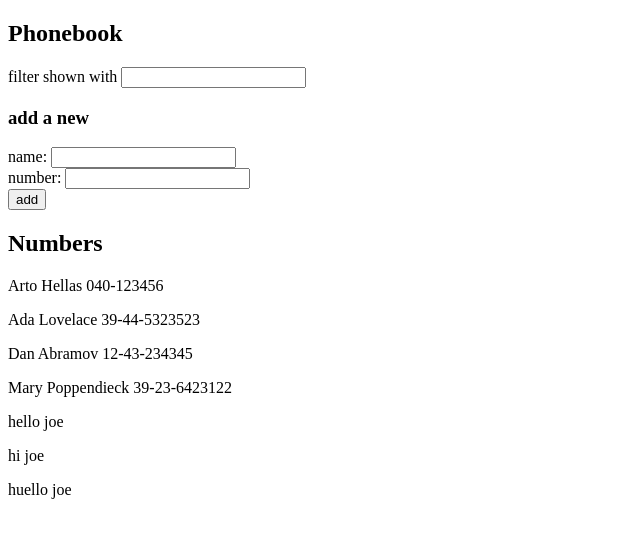
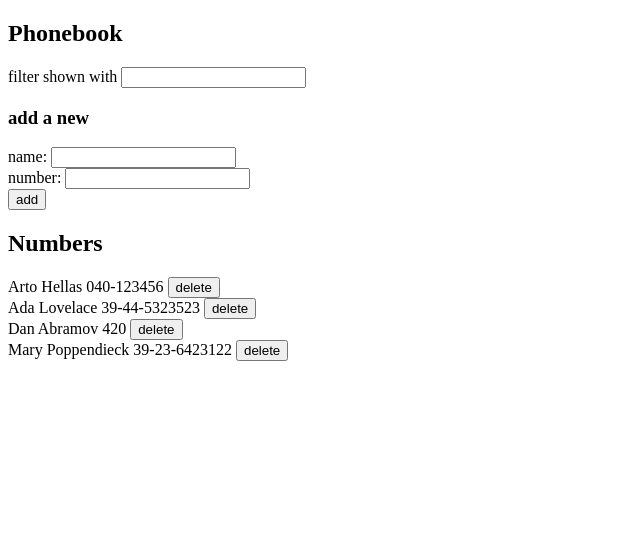
Before and after one commit to peizheg/part2, a React (Create React App) app in the folder phonebook/: page / in a window 1280 px wide. Shown: the top 538 px of the page, without its empty margins (0-640 px from the left). Built offline with nearby package versions, Linux system fonts and the light colour scheme; data requests are answered from the project's data file.

Commit message:
part 2-15

```diff
--- a/phonebook/db.json
+++ b/phonebook/db.json
@@ -12,28 +12,13 @@
     },
     {
       "name": "Dan Abramov",
-      "number": "12-43-234345",
+      "number": "420",
       "id": 3
     },
     {
       "name": "Mary Poppendieck",
       "number": "39-23-6423122",
       "id": 4
-    },
-    {
-      "name": "hello",
-      "number": "joe",
-      "id": 5
-    },
-    {
-      "name": "hi",
-      "number": "joe",
-      "id": 6
-    },
-    {
-      "name": "huello",
-      "number": "joe",
-      "id": 7
     }
   ]
 }
--- a/phonebook/src/App.js
+++ b/phonebook/src/App.js
@@ -35,7 +35,7 @@ const App = () => {
       />
 
       <h2>Numbers</h2>
-      <Persons persons={persons} filtered={filtered} />
+      <Persons persons={persons} filtered={filtered} setPersons={setPersons}/>
     </div>
   )
 }
--- a/phonebook/src/components/PersonForm.js
+++ b/phonebook/src/components/PersonForm.js
@@ -21,7 +21,16 @@ const PersonForm = ({
     event.preventDefault()
 
     if (persons.find(person => person.name === newName)) {
-      alert(`${newName} is already added to phonebook`)
+      if (window.confirm(`${newName} is already added to phonebook, replace the old number with a new one?`)) {
+        const oldPerson = persons.find(person => person.name === newName)
+        const newPerson = { ...oldPerson, 'number': newNumber}
+
+        PersonServices
+          .update(newPerson.id, newPerson)
+          .then(returnedPerson => setPersons(persons.map(person => {
+            return person.name === newName ? returnedPerson : person
+          })))
+      }
 
     } else {
       const newPerson = {
@@ -30,7 +39,7 @@ const PersonForm = ({
       }
 
       PersonServices
-        .addPerson(newPerson)
+        .create(newPerson)
         .then(response => setPersons(persons.concat(response)))
     }
 
--- a/phonebook/src/components/Persons.js
+++ b/phonebook/src/components/Persons.js
@@ -1,9 +1,23 @@
-const Persons = ({ persons, filtered }) => {
+import PersonServices from '../services/persons'
+
+const Persons = ({ persons, filtered, setPersons }) => {
   const filteredPersons = persons.filter(person => person.name.toLowerCase().includes(filtered))
+
+  const removePerson = (deletedPerson) => {
+    if (window.confirm(`Delete ${deletedPerson.name} ?`)) {
+      PersonServices
+        .remove(deletedPerson.id)
+        .then(setPersons(persons.filter(person => person.id !== deletedPerson.id)))
+    }
+  }
 
   return (
     <div>
-      {filteredPersons.map(person => <p key={person.name}>{person.name} {person.number}</p>)}
+      {filteredPersons.map(person => (
+        <div key={person.name}>
+          {person.name} {person.number} <button onClick={() => removePerson(person)}>delete</button>
+        </div>
+      ))}
     </div>
   )
 }
--- a/phonebook/src/services/persons.js
+++ b/phonebook/src/services/persons.js
@@ -7,10 +7,20 @@ const getAll = () => {
     .then(response => response.data)
 }
 
-const addPerson = (newPerson) => {
+const create = (newPerson) => {
   return axios
     .post(baseUrl, newPerson)
     .then(response => response.data)
 }
 
-export default { getAll, addPerson }
+const remove = (id) => {
+  return axios.delete(`${baseUrl}/${id}`)
+}
+
+const update = (id, newPerson) => {
+  return axios
+    .put(`${baseUrl}/${id}`, newPerson)
+    .then(response => response.data)
+}
+
+export default { getAll, create, remove, update }
```
